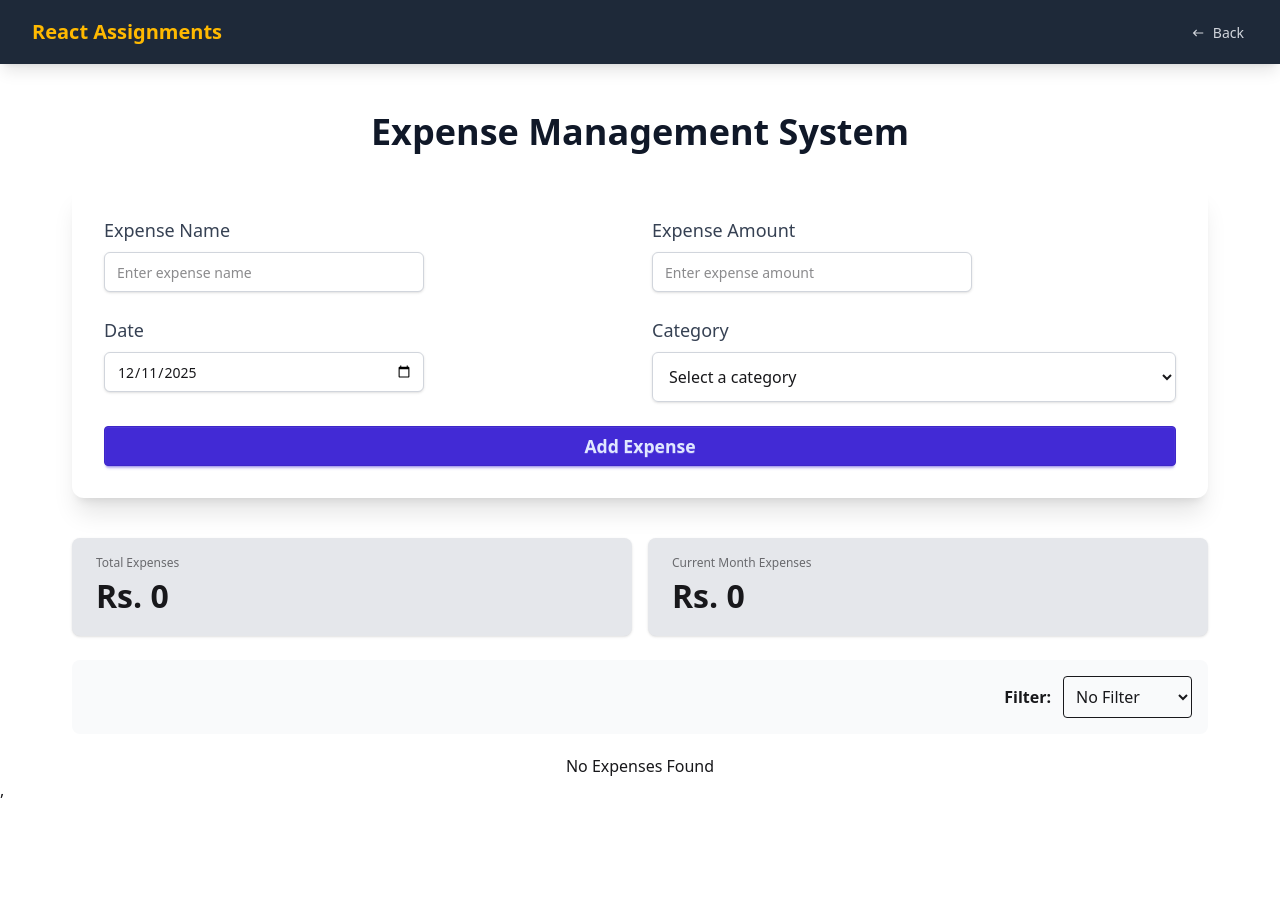
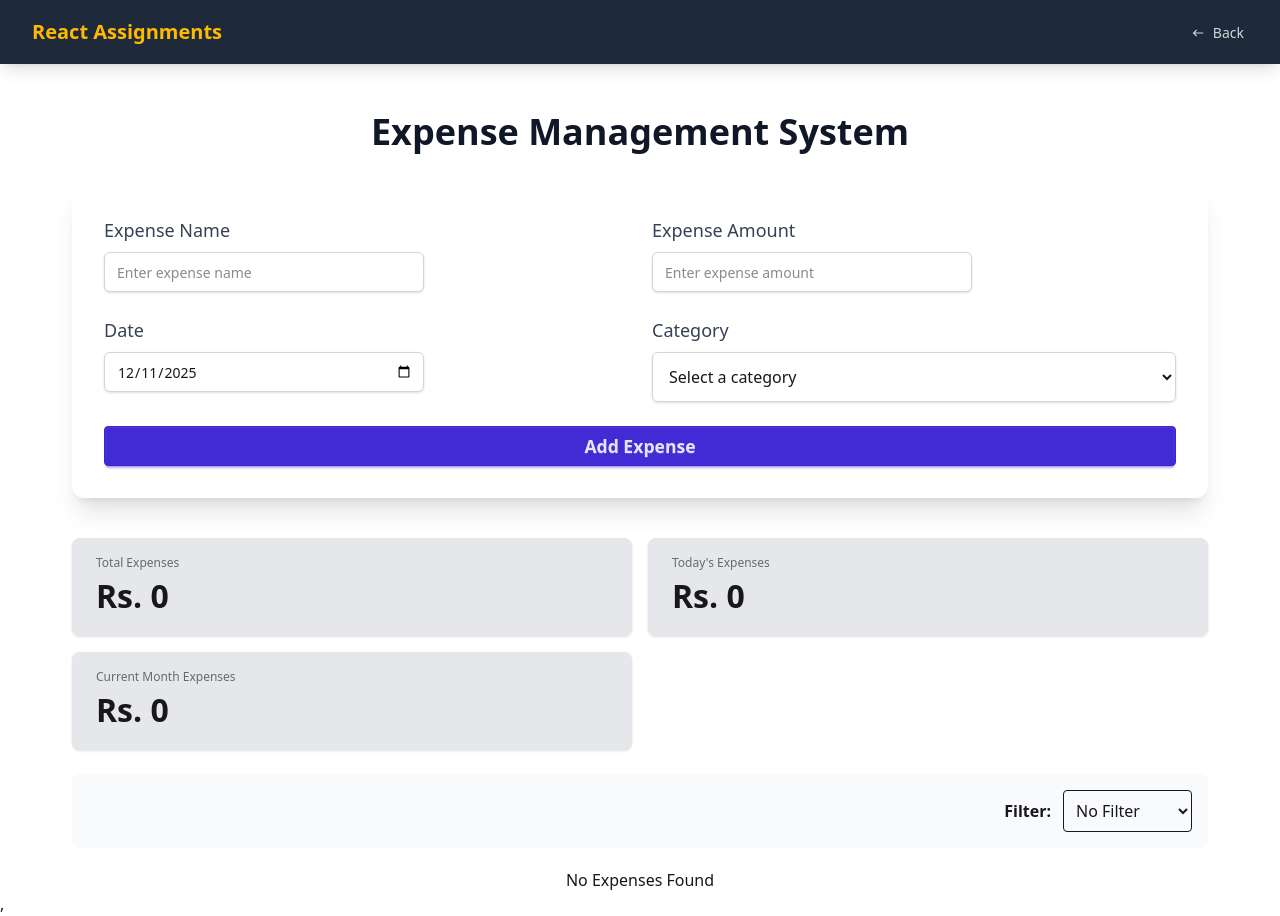
Before and after one commit to StriK3r007/smit-react-tasks, a React (Vite) app: page /ems-app in a window 1280 px wide. Before the commit the page ends 802 px from the top, so only its background shows below. Built offline with nearby package versions, Linux system fonts and the light colour scheme.

Commit message:
feat: add daily expense tracking and display
- Added `currentDayExpenses` state to track daily spending.
- Updated `useEffect` to calculate the total amount for the current day.
- Added a new `Stat` component to display "Current Day Expenses".

```diff
--- a/src/pages/ExpenseManagementSystem.jsx
+++ b/src/pages/ExpenseManagementSystem.jsx
@@ -31,6 +31,7 @@ export default function ExpenseManagementSystem() {
     const [editIndex, setEditIndex] = useState(null);
     // const [latestAmount, setLatestAmount] = useState(0)
     const [currentMonthExpenses, setCurrentMonthExpenses] = useState(0)
+    const [currentDayExpenses, setCurrentDayExpenses] = useState(0)
     const [filterType, setFilterType] = useState('');
     const [filterValue, setFilterValue] = useState('');
 
@@ -206,13 +207,21 @@ export default function ExpenseManagementSystem() {
         setTotal(totalAmount);
 
         const currentMonth = new Date().getMonth()
+        const currentDay = new Date().getDate()
         const currentYear = new Date().getFullYear()
+
         const monthTotal = expense.filter(item => {
             const d = new Date(item.date)
             return d.getMonth() === currentMonth && d.getFullYear() === currentYear
         }).reduce((acc, item) => acc + item.amount, 0)
 
+        const dayTotal = expense.filter(item => {
+            const d = new Date(item.date)
+            return d.getDate() === currentDay && d.getMonth() === currentMonth && d.getFullYear() === currentYear
+        }).reduce((acc, item) => acc + item.amount, 0)
+
         setCurrentMonthExpenses(monthTotal)
+        setCurrentDayExpenses(dayTotal)
 
         // get latest expense
         // const latestExpense = expense
@@ -343,6 +352,7 @@ export default function ExpenseManagementSystem() {
             {/* Stat Start */}
             <div className="grid grid-cols-1 sm:grid-cols-2 gap-4 mb-6">
                 <Stat name={'Total Expenses'} value={total} />
+                <Stat name={"Today's Expenses"} value={currentDayExpenses} />
                 <Stat name={'Current Month Expenses'} value={currentMonthExpenses} />
                 {/* <Stat name={'Latest Expense'} value={latestAmount}/> */}
             </div>
```
